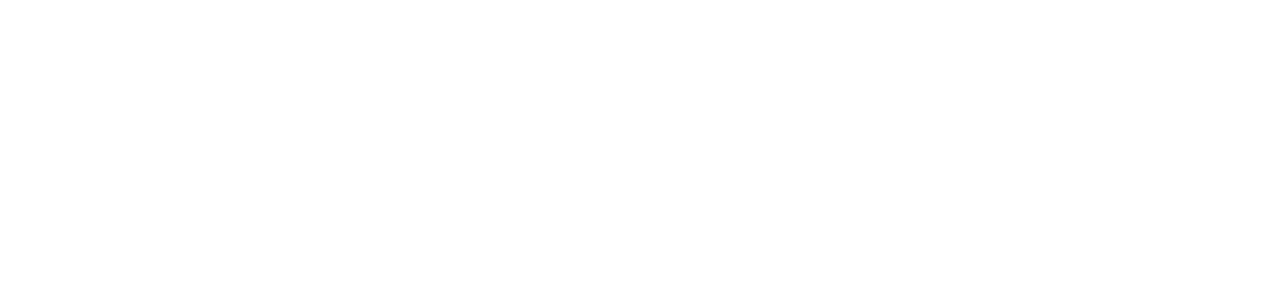
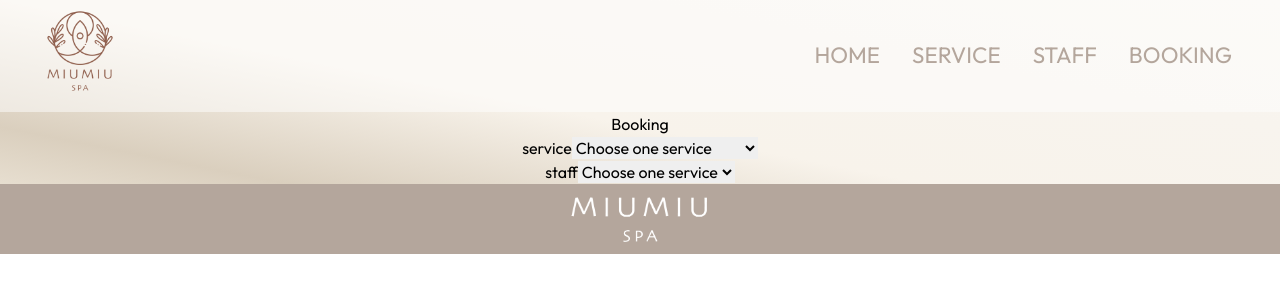
Before and after one commit to HWenSu/booking-system, a React (Vite) app: page /miumiu-spa/orders in a window 1280 px wide. Before the commit this address had no page. Shown: the top 300 px of the page. Built offline with nearby package versions, Linux system fonts and the light colour scheme.

Commit message:
Create: Booking Page and BookingSelectForm

```diff
--- a/package.json
+++ b/package.json
@@ -15,7 +15,9 @@
     "@fortawesome/free-solid-svg-icons": "^6.6.0",
     "@fortawesome/react-fontawesome": "^0.2.2",
     "axios": "^1.7.4",
+    "prop-types": "^15.8.1",
     "react": "^18.3.1",
+    "react-datepicker": "^7.3.0",
     "react-dom": "^18.3.1",
     "react-router-dom": "^6.4.1"
   },
@@ -30,6 +32,6 @@
     "eslint-plugin-react-refresh": "^0.4.7",
     "postcss": "^8.4.41",
     "tailwindcss": "^3.4.7",
-    "vite": "^5.3.4"
+    "vite": "^5.4.2"
   }
 }
--- a/public/modals/serviceData.json
+++ b/public/modals/serviceData.json
@@ -1,10 +1,10 @@
 {
   "services": [
-  { "item": "Express massage", "url": "Express.png", "price": 1000, "duration": [60, 90], "description": "Along with the hurried pace of life at the moment, your job occupies a lot of your time. It is the pressure at work and worries in life that reduce your health. Understanding the need to relax, miumiu offers express massage services that you can use regularly and do not take too much time to have a golden health." },
-  { "item": "Foot massage", "url": "Foot.jpg",  "price": 1500, "duration": [60, 90], "description": "Along with the hurried pace of life at the moment, your job occupies a lot of your time. It is the pressure at work and worries in life that reduce your health. Understanding the need to relax, miumiu offers express massage services that you can use regularly and do not take too much time to have a golden health." },
-  { "item": "Hot stone massage", "url": "Hot-stone.jpg",  "price": 1800, "duration": [60, 90, 100, 30, 40], "description": "Along with the hurried pace of life at the moment, your job occupies a lot of your time. It is the pressure at work and worries in life that reduce your health. Understanding the need to relax, miumiu offers express massage services that you can use regularly and do not take too much time to have a golden health." },
-  { "item": "Ginger oil massage", "url": "Ginger-oil.jpg",  "price": 1300, "duration": [60, 90, 100, 200], "description": "Along with the hurried pace of life at the moment, your job occupies a lot of your time. It is the pressure at work and worries in life that reduce your health. Understanding the need to relax, miumiu offers express massage services that you can use regularly and do not take too much time to have a golden health." },
-  { "item": "Thai massage", "url": "Thai.jpeg",  "price":1900, "duration": [60, 90], "description": "Along with the hurried pace of life at the moment, your job occupies a lot of your time. It is the pressure at work and worries in life that reduce your health. Understanding the need to relax, miumiu offers express massage services that you can use regularly and do not take too much time to have a golden health." },
-  { "item": "Shiatsu massage", "url": "Shiatsu.jpeg",  "price": 2000, "duration": [60], "description": "Along with the hurried pace of life at the moment, your job occupies a lot of your time. It is the pressure at work and worries in life that reduce your health. Understanding the need to relax, miumiu offers express massage services that you can use regularly and do not take too much time to have a golden health." }
+  { "name": "Express massage", "url": "Express.png", "price": 1000, "duration": [60, 90], "description": "Along with the hurried pace of life at the moment, your job occupies a lot of your time. It is the pressure at work and worries in life that reduce your health. Understanding the need to relax, miumiu offers express massage services that you can use regularly and do not take too much time to have a golden health." },
+  { "name": "Foot massage", "url": "Foot.jpg",  "price": 1500, "duration": [60, 90], "description": "Along with the hurried pace of life at the moment, your job occupies a lot of your time. It is the pressure at work and worries in life that reduce your health. Understanding the need to relax, miumiu offers express massage services that you can use regularly and do not take too much time to have a golden health." },
+  { "name": "Hot stone massage", "url": "Hot-stone.jpg",  "price": 1800, "duration": [60, 90, 100, 30, 40], "description": "Along with the hurried pace of life at the moment, your job occupies a lot of your time. It is the pressure at work and worries in life that reduce your health. Understanding the need to relax, miumiu offers express massage services that you can use regularly and do not take too much time to have a golden health." },
+  { "name": "Ginger oil massage", "url": "Ginger-oil.jpg",  "price": 1300, "duration": [60, 90, 100, 200], "description": "Along with the hurried pace of life at the moment, your job occupies a lot of your time. It is the pressure at work and worries in life that reduce your health. Understanding the need to relax, miumiu offers express massage services that you can use regularly and do not take too much time to have a golden health." },
+  { "name": "Thai massage", "url": "Thai.jpeg",  "price":1900, "duration": [60, 90], "description": "Along with the hurried pace of life at the moment, your job occupies a lot of your time. It is the pressure at work and worries in life that reduce your health. Understanding the need to relax, miumiu offers express massage services that you can use regularly and do not take too much time to have a golden health." },
+  { "name": "Shiatsu massage", "url": "Shiatsu.jpeg",  "price": 2000, "duration": [60], "description": "Along with the hurried pace of life at the moment, your job occupies a lot of your time. It is the pressure at work and worries in life that reduce your health. Understanding the need to relax, miumiu offers express massage services that you can use regularly and do not take too much time to have a golden health." }
   ]
 }
--- a/src/App.jsx
+++ b/src/App.jsx
@@ -5,6 +5,8 @@ import Layout from "./Layout";
 import HomePage from './pages/HomePage';
 import Service from './pages/Service';
 import Staff from "./pages/Staff"
+import Booking from "./pages/Booking";
+
 
 function App() {
 
@@ -15,6 +17,7 @@ function App() {
           <Route index element={<HomePage />}></Route>
           <Route path="miumiu-spa/services" element={<Service />}></Route>
           <Route path="miumiu-spa/staff" element={<Staff />}></Route>
+          <Route path="miumiu-spa/orders" element={<Booking />}></Route>
         </Route>
       </Routes>
     </BrowserRouter>
--- /dev/null
+++ b/src/components/BookingSelectForm.jsx
@@ -0,0 +1,44 @@
+import { useState } from "react"
+
+const BookingSelectForm = ({data, name} ) => {
+  const [formData, setFormData] = useState({
+    service: "",
+    timeStamp: "",
+    staff: "",
+    name: "",
+    gender: "",
+    phone: "",
+    email: "",
+    remark: "",
+  });
+
+  const handleChange = (e) => {
+    const { name, value } = e.target;
+    setFormData({
+      ...formData,
+      [name]: value,
+    });
+  };
+
+  return (
+    <div>
+      <label htmlFor={name}>
+        {name}
+        <select
+          name={name}
+          id={name}
+          value={formData[name]}
+          onChange={handleChange}
+        >
+          <option value="">Choose one service</option>
+          {data.map((item, i) => (
+            <option key={i} value={{item}.name}>
+              {item.name.toUpperCase()}
+            </option>
+          ))}
+        </select>
+      </label>
+    </div>)
+};
+
+export default BookingSelectForm;
--- /dev/null
+++ b/src/pages/Booking.jsx
@@ -0,0 +1,23 @@
+import BookingSelectForm from "../components/BookingSelectForm";
+import useAPIService from "../components/hooks/useAPIService";
+
+const Booking = () => {
+  // 取得後端資料
+  const {data: serviceData, error: serviceError} = useAPIService('/modals/serviceData.json')
+  const { data: staffData, error: staffError } = useAPIService('/modals/staffData.json')
+
+  if( !serviceData || !staffData ) return <div>Loading</div>
+  if( serviceError ) return <div>Error: { serviceError.message }</div>
+  if( staffError ) return <div>Error: { staffError.message }</div>
+
+  return (
+    <form>
+      <h2>Booking</h2>
+      {console.log(serviceData.services)}
+      <BookingSelectForm data={serviceData.services} name="service" />
+      <BookingSelectForm data={staffData.staff} name="staff" />
+    </form>
+  );
+}
+
+export default Booking
--- a/src/pages/Service.jsx
+++ b/src/pages/Service.jsx
@@ -31,7 +31,7 @@ const Service = () => {
         { data &&
         data.services.map((service, index) => {
           const imgURL = `/modals/images/${service.url}`
-          const title = `${service.item}`
+          const title = `${service.name}`
           return (
             <li key={index}>
               <button
--- a/src/pages/Staff.jsx
+++ b/src/pages/Staff.jsx
@@ -1,8 +1,7 @@
-import React from 'react'
 import useAPIService from '../components/hooks/useAPIService';
 
 const Staff = () => {
-  const {data, error} = useAPIService('/modals/staffData.json')
+  const {data} = useAPIService('/modals/staffData.json')
 
   return (
     <div>
```
Also changed, not shown: 1 other file (tests, documents, lock files or other folders).
